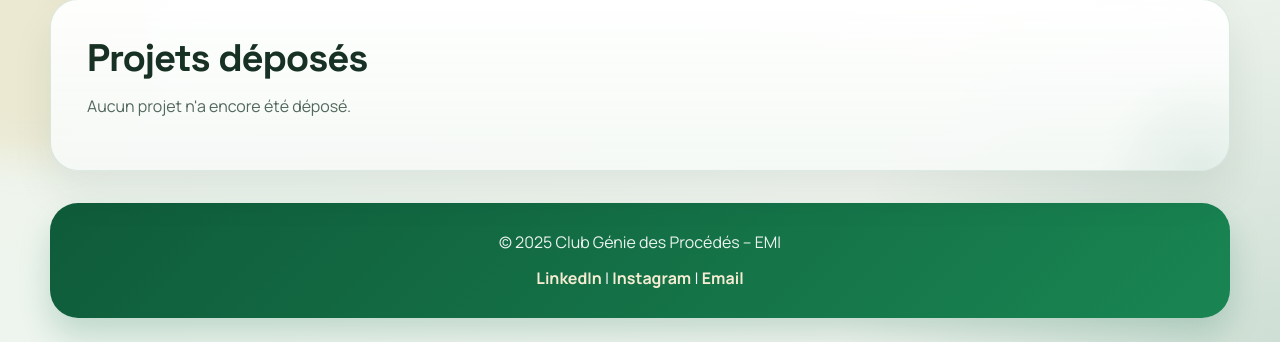
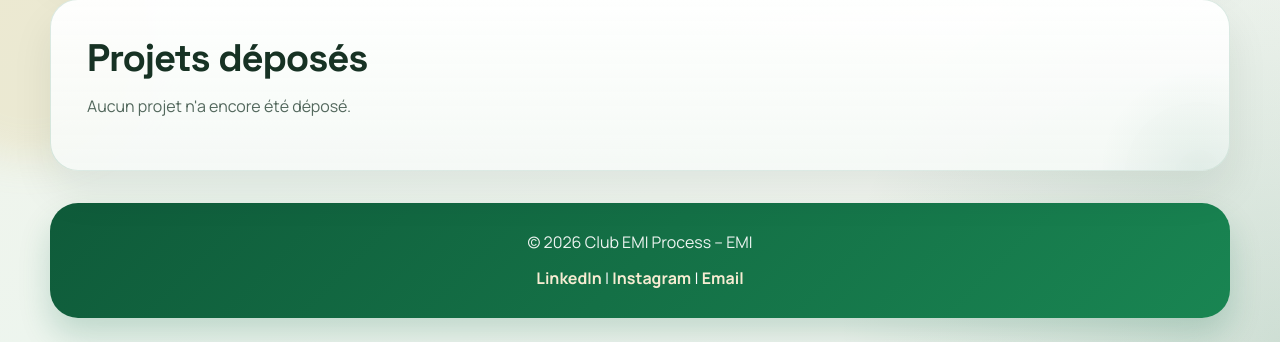
Before and after one commit to TahaBo04/GPI, a Flask app: page /assignments in a window 1280 px wide. Shown: the part 578-920 px from the top of the page. Run offline with Flask 3, Linux system fonts and the light colour scheme.

Commit message:
Update footer year and email address in base.html

```diff
--- a/app/templates/base.html
+++ b/app/templates/base.html
@@ -73,11 +73,11 @@
 
 {% block footer %}
 <footer>
-    <p>&copy; 2025 Club Génie des Procédés – EMI</p>
+    <p>&copy; 2026 Club EMI Process – EMI</p>
     <div>
         <a href="https://www.linkedin.com/in/emi-process-b2b0b1292/" target="_blank">LinkedIn</a> |
         <a href="https://www.instagram.com/emi_process/" target="_blank">Instagram</a> |
-        <a href="mailto:clubgenie@emi.ac.ma">Email</a>
+        <a href="mailto:clubemiprocess2025@outlook.fr">Email</a>
     </div>
 </footer>
 {% endblock %}
```
